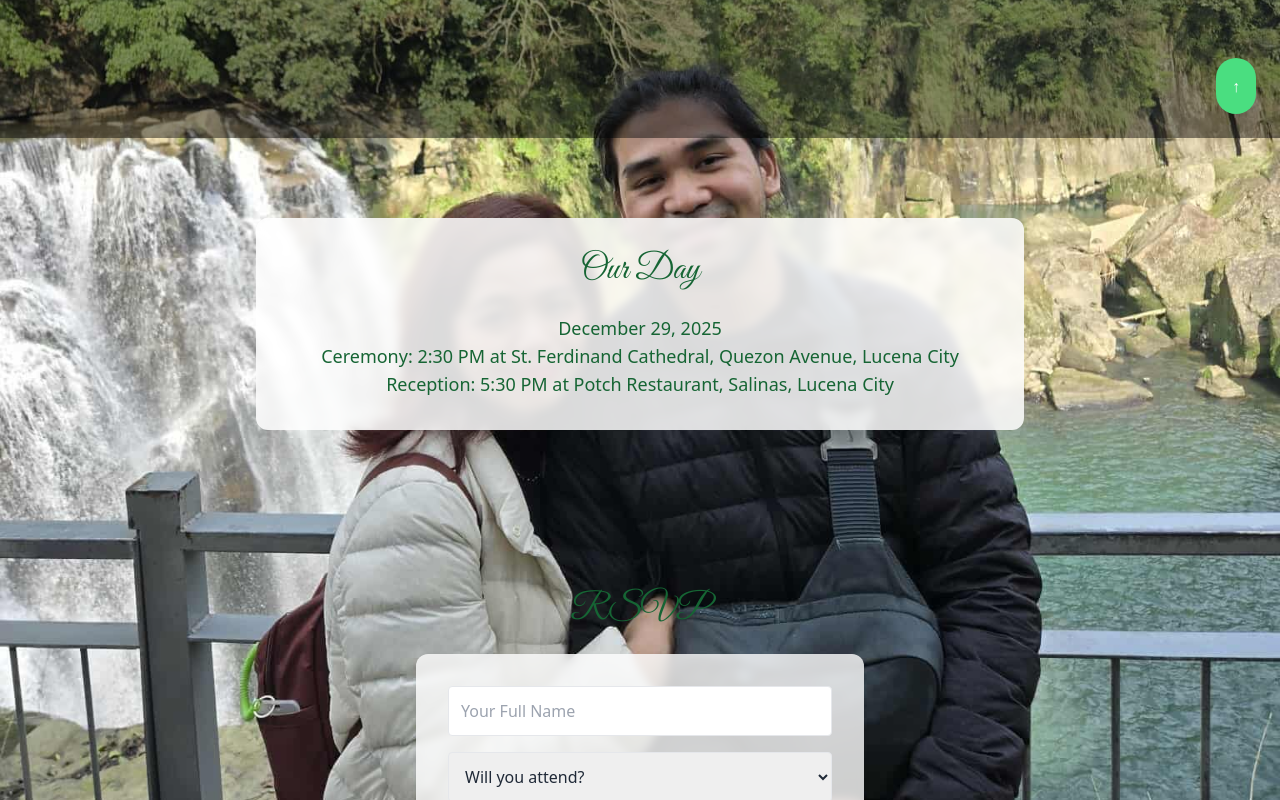
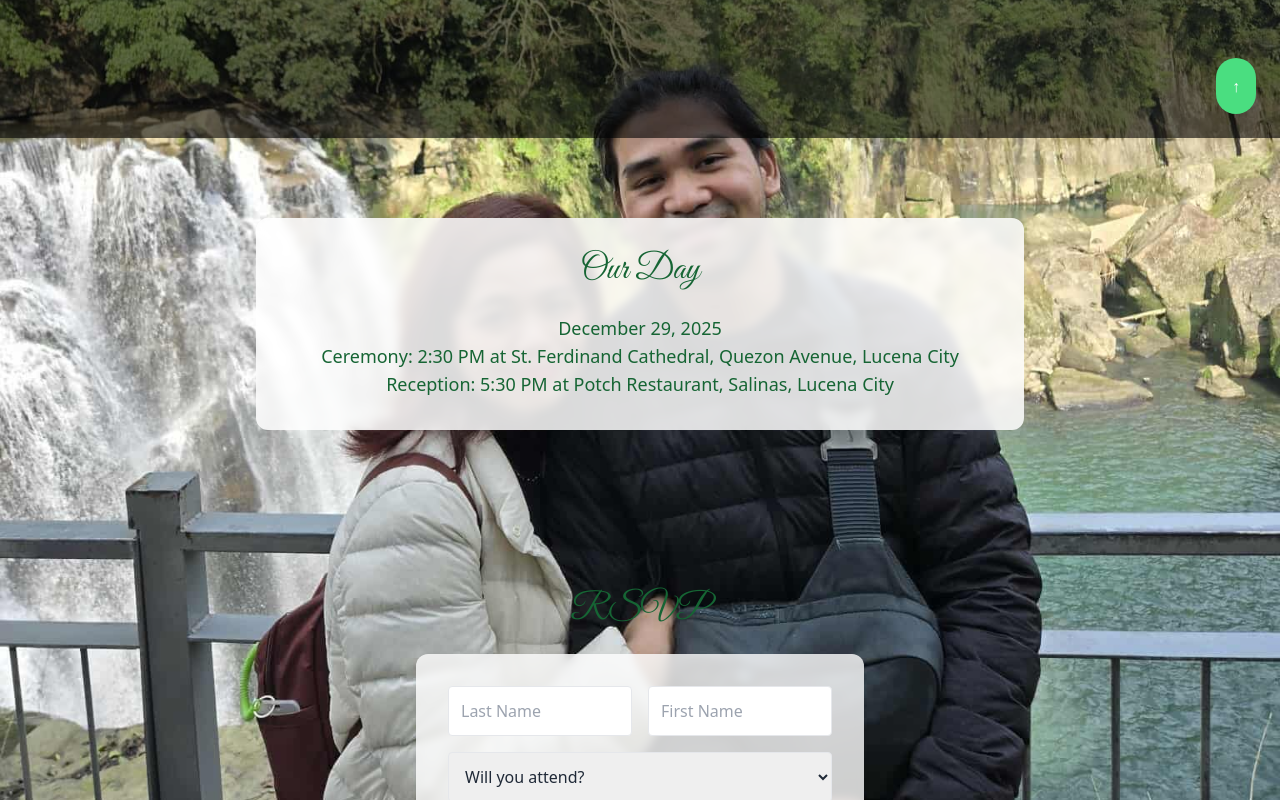
Before and after one commit to jdolido/jansen-danniele-rsvp-wedding, a React (Vite) app: page / in a window 1280 px wide. Shown: the part 662-1462 px from the top of the page. Built offline with nearby package versions, Linux system fonts and the light colour scheme.

Commit message:
feat: add Google Apps Script for marking matches in Sheet2 and update RSVP form to handle first and last names separately

```diff
--- a/src/App.tsx
+++ b/src/App.tsx
@@ -6,7 +6,8 @@ export default function App() {
   const [loading, setLoading] = useState(false);
   const [attendance, setAttendance] = useState<string>("");
   const [guests, setGuests] = useState<number | "">("");
-  const [name, setName] = useState<string>("");
+  const [firstName, setFirstName] = useState<string>("");
+  const [lastName, setLastName] = useState<string>("");
   const [message, setMessage] = useState<string>("");
   // Validation errors (allow undefined so individual keys can be cleared)
   const [errors, setErrors] = useState<Record<string, string | undefined>>({});
@@ -20,7 +21,8 @@ export default function App() {
       const raw = localStorage.getItem(STORAGE_KEY);
       if (raw) {
         const parsed = JSON.parse(raw);
-        setName(parsed.name || "");
+        setFirstName(parsed.firstName || "");
+        setLastName(parsed.lastName || "");
         setAttendance(parsed.attendance || "");
         setGuests(parsed.guests ?? 1);
         setMessage(parsed.message || "");
@@ -31,13 +33,13 @@ export default function App() {
   }, []);
 
   useEffect(() => {
-    const payload = { name, attendance, guests, message };
+    const payload = { firstName, lastName, attendance, guests, message };
     try {
       localStorage.setItem(STORAGE_KEY, JSON.stringify(payload));
     } catch (e) {
       // ignore
     }
-  }, [name, attendance, guests, message]);
+  }, [firstName, lastName, attendance, guests, message]);
 
   // (toasts removed — using inline validation and alerts only)
 
@@ -46,8 +48,7 @@ export default function App() {
     const target = document.getElementById(id);
     if (target) {
       const yOffset = -70; // adjust for sticky nav
-      const y =
-        target.getBoundingClientRect().top + window.pageYOffset + yOffset;
+      const y = target.getBoundingClientRect().top + window.pageYOffset + yOffset;
       window.scrollTo({ top: y, behavior: "smooth" });
     }
   };
@@ -58,9 +59,11 @@ export default function App() {
 
     // Basic validation (inline)
     const nextErrors: { [k: string]: string } = {};
-    if (!name.trim()) nextErrors.name = "Please enter your full name.";
+    if (!lastName.trim()) nextErrors.lastName = "Please enter your last name.";
+    if (!firstName.trim()) nextErrors.firstName = "Please enter your first name.";
     if (!attendance) nextErrors.attendance = "Please select whether you'll attend.";
-    if (attendance === "Yes" && (guests === "" || Number(guests) < 1)) nextErrors.guests = "Please provide the number of guests (minimum 1) when attending.";
+    if (attendance === "Yes" && (guests === "" || Number(guests) < 1))
+      nextErrors.guests = "Please provide the number of guests (minimum 1) when attending.";
 
     setErrors(nextErrors);
     if (Object.keys(nextErrors).length > 0) {
@@ -68,22 +71,46 @@ export default function App() {
       return;
     }
 
-    const data = { name, attendance, guests: guests === "" ? null : guests, message };
+    const fullName = `${lastName.trim()}, ${firstName.trim()}`;
+    const data = {
+      firstName: firstName.trim(),
+      lastName: lastName.trim(),
+      name: fullName,
+      attendance,
+      guests: guests === "" ? null : guests,
+      message,
+    };
 
     try {
       setLoading(true);
-      await fetch("https://script.google.com/macros/s/AKfycbz84IXmW592m9OHhGdaykaX9tPJni1NAhMBF0N0hLwEgaeehOPCxklqtCcrMHoQVCRT0A/exec", {
-        method: "POST",
-        mode: "no-cors", // 👈 bypasses CORS
-        body: JSON.stringify(data),
-        headers: {
-          "Content-Type": "application/json",
-        },
+      // Send as form-encoded to avoid CORS preflight (Apps Script accepts form data)
+      const url = "https://script.google.com/macros/s/AKfycby2J1xQTGyp5gE9_1V62Fv4KwdbJdNYT9efo9It8wD_HZRF5_7quJRgFl-O60vbZg0G_A/exec";
+      const params = new URLSearchParams();
+      Object.entries(data).forEach(([k, v]) => {
+        params.append(k, v == null ? "" : String(v));
       });
 
+      const resp = await fetch(url, {
+        method: "POST",
+        headers: {
+          "Content-Type": "application/x-www-form-urlencoded",
+        },
+        body: params.toString(),
+      });
+
+      if (!resp.ok) {
+        throw new Error(`Server returned ${resp.status}`);
+      }
+
+      const result = await resp.json().catch(() => ({}));
+
+      if (result && result.success === true) {
         setSubmitted(true);
-  // success — submitted (no toast)
-      // clear saved form
+      } else {
+        console.warn("Server did not return success", result);
+        setSubmitted(true);
+      }
+
       try {
         localStorage.removeItem(STORAGE_KEY);
       } catch (e) {}
@@ -156,19 +183,35 @@ export default function App() {
           {!submitted ? (
             <div className="mt-6 bg-white/80 backdrop-blur-sm p-8 rounded-xl shadow-md">
               <form onSubmit={handleSubmit} className="grid gap-4">
+              <div className="grid grid-cols-2 gap-4">
                 <input
                   type="text"
-                name="name"
-                placeholder="Your Full Name"
+                  name="lastName"
+                  placeholder="Last Name"
                   className="p-3 border rounded focus:outline-none focus:ring-2 focus:ring-green-300 transition"
-                value={name}
+                  value={lastName}
                   onChange={(e) => {
-                  setName(e.target.value);
-                  if (errors.name) setErrors((s) => ({ ...s, name: undefined }));
+                    setLastName(e.target.value);
+                    if (errors.lastName) setErrors((s) => ({ ...s, lastName: undefined }));
                   }}
                 />
-              {errors.name ? (
-                <div className="text-sm text-red-600 text-left">{errors.name}</div>
+                <input
+                  type="text"
+                  name="firstName"
+                  placeholder="First Name"
+                  className="p-3 border rounded focus:outline-none focus:ring-2 focus:ring-green-300 transition"
+                  value={firstName}
+                  onChange={(e) => {
+                    setFirstName(e.target.value);
+                    if (errors.firstName) setErrors((s) => ({ ...s, firstName: undefined }));
+                  }}
+                />
+              </div>
+              {errors.lastName ? (
+                <div className="text-sm text-red-600 text-left">{errors.lastName}</div>
+              ) : null}
+              {errors.firstName ? (
+                <div className="text-sm text-red-600 text-left">{errors.firstName}</div>
               ) : null}
               <select
                 name="attendance"
--- a/src/invitation.css
+++ b/src/invitation.css
@@ -14,7 +14,8 @@ body::before {
     content: "";
     position: fixed;
     inset: 0;
-    background: linear-gradient(to top, rgba(0,0,0,0.45), rgba(0,0,0,0.18));
+    /* slightly stronger overlay for improved readability */
+    background: linear-gradient(to top, rgba(0,0,0,0.60), rgba(0,0,0,0.30));
     pointer-events: none;
     z-index: 0;
 }
```
Also changed, not shown: 2 other files (tests, documents, lock files or other folders). Lines whose indentation alone changed are shown as unchanged.
